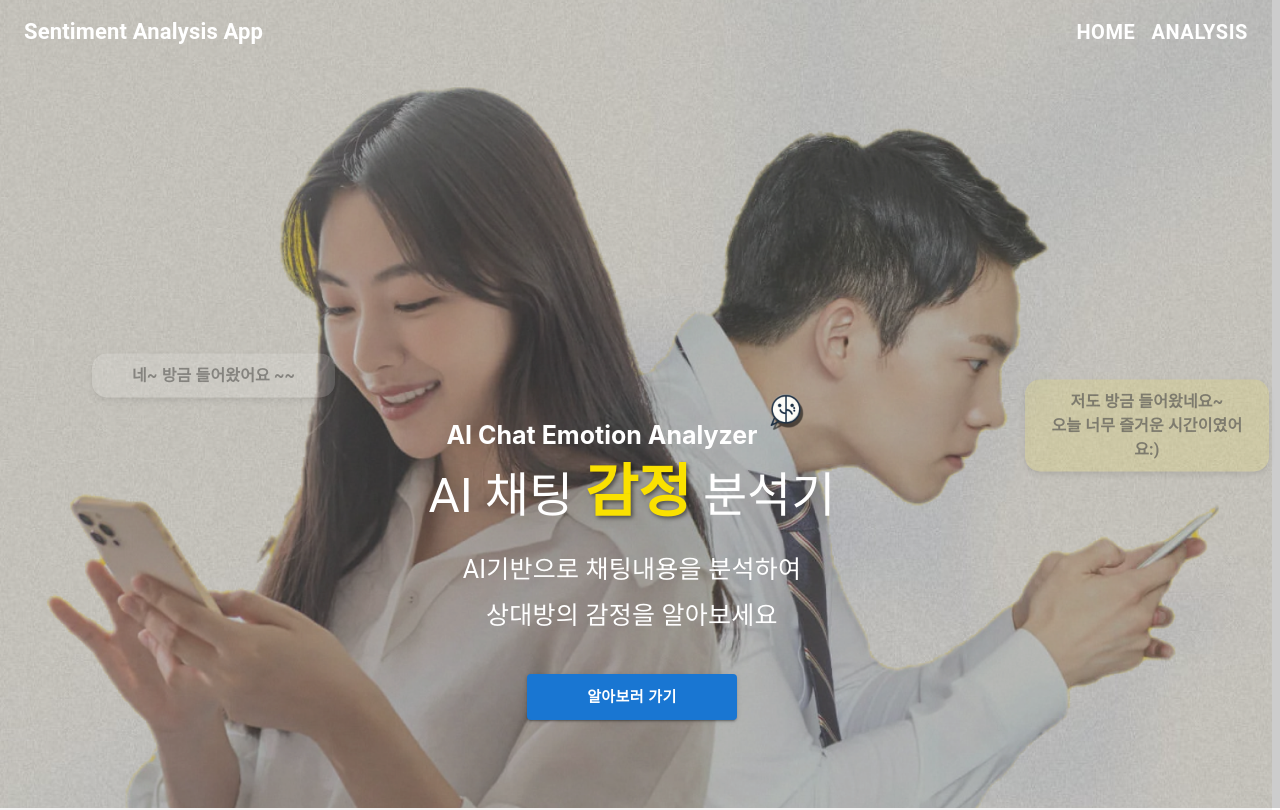
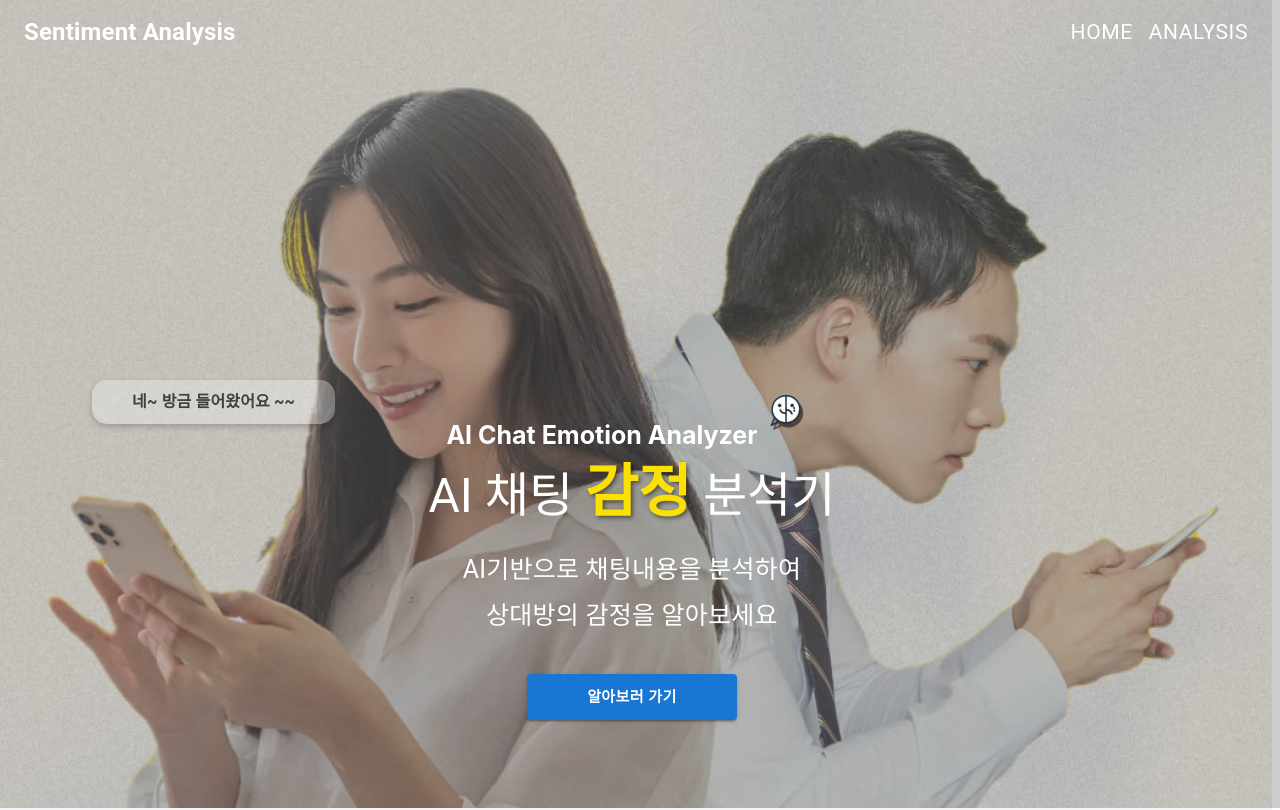
Before and after one commit to Team-A-I/A-I, a React (Create React App) app in the folder react-tutorial/: page / in a window 1280 px wide. Shown: the top 810 px of the page. Built offline with nearby package versions, Linux system fonts and the light colour scheme.

Commit message:
[Feature] 앱바 수정중

```diff
--- a/react-tutorial/src/App.js
+++ b/react-tutorial/src/App.js
@@ -23,11 +23,11 @@ function App() {
         }}
       >
         <Toolbar>
-          <Typography variant="h6" component="div" sx={{ flexGrow: 1 , fontWeight: 'bold' , fontSize:'22px'}} >
-            Sentiment Analysis App
+          <Typography variant="h6" component="div" sx={{ flexGrow: 1 , fontWeight: 'bold' , fontSize:'24px'}} >
+            Sentiment Analysis
           </Typography>
-          <Button color="inherit" component={Link} style={{ fontWeight: 'bold' , fontSize:'20px'}} to="/">Home</Button>
-          <Button color="inherit" component={Link} style={{ fontWeight: 'bold' , fontSize:'20px'}} to="/analysis">Analysis</Button>
+          <Button color="inherit" component={Link} style={{ fontWeight: '400' , fontSize:'21px'}} to="/">Home</Button>
+          <Button color="inherit" component={Link} style={{ fontWeight: '400' , fontSize:'21px'}} to="/analysis">Analysis</Button>
         </Toolbar>
       </AppBar>
       <Routes>
--- a/react-tutorial/src/pages/Analysis.js
+++ b/react-tutorial/src/pages/Analysis.js
@@ -44,7 +44,7 @@ function Analysis() {
   });
 
   return (
-    <Container maxWidth="lg">
+    <Container maxWidth="lg" style={{ marginTop: '64px' }}>
       <Swiper
         grabCursor={true}
         centeredSlides={true}
--- a/react-tutorial/src/pages/Home.js
+++ b/react-tutorial/src/pages/Home.js
@@ -75,7 +75,7 @@ const Home = () => {
                   initial={{ opacity: 0, y: 50 }}
                   animate={{ opacity: 1, y: 0 }}
                   exit={{ opacity: 0, y: -50 }}
-                  transition={{ duration: 0.5 }}
+                  transition={{ duration: 0.5, delay: 2}}
                 >
                   <Typography variant="body1" component="p" style={{ fontWeight: 'bold' , color: 'rgba(0, 0, 0, 0.7)' ,  whiteSpace: 'pre-line'}}>
                     {messages[currentMessage].text}
@@ -130,7 +130,7 @@ const Home = () => {
                   initial={{ opacity: 0, y: 50 }}
                   animate={{ opacity: 1, y: 0 }}
                   exit={{ opacity: 0, y: -50 }}
-                  transition={{ duration: 0.5 }}
+                  transition={{ duration: 0.5 , delay: 2}}
                 >
                   <Typography variant="body1" component="p" style={{ fontWeight: 'bold', color: 'rgba(0, 0, 0, 0.7)', whiteSpace: 'pre-line'}}>
                     {messages[currentMessage].text}
```
